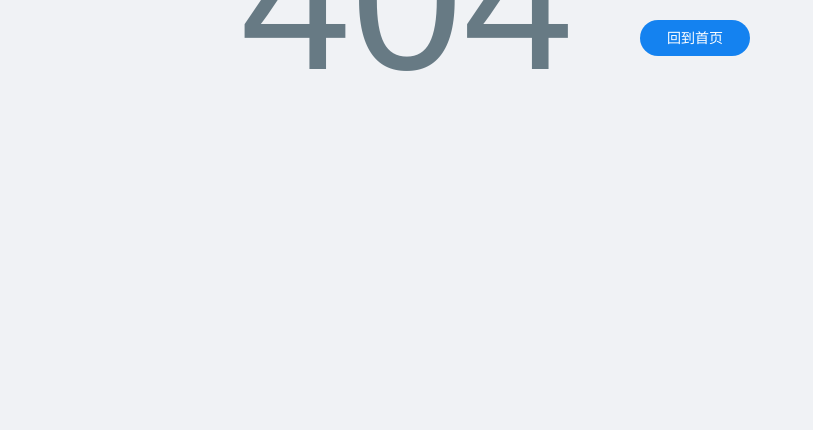
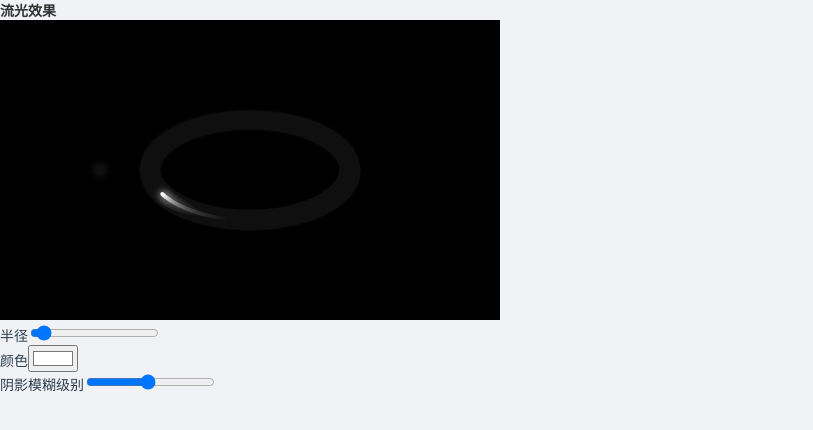
Before and after one commit to gyrate/visual, a Vue app: page /#/flow-light in a window 1280 px wide. Before the commit this address led to /#/404. Shown: the top 430 px of the page, without its empty margins (0-813 px from the left). Built offline with nearby package versions, Linux system fonts and the light colour scheme.

Commit message:
canvas实现流光效果

```diff
--- a/src/router/index.js
+++ b/src/router/index.js
@@ -4,18 +4,26 @@ Vue.use(VueRouter)
 
 var routes = [{
     path:'/',
-    redirect: "/color-hint"
+    redirect: "/flow-light"
 },{
     path: '/index',
+    meta: {title: '首页'},
     component:()=>import('@/views/Index')
 },{
     path:'/color-hint',
+    meta: {title: '颜色的构成'},
     component:()=>import('@/views/ColorHint')
 },{
+  path:'/flow-light',
+  meta: {title: '流光'},
+  component:()=>import('@/views/FlowLight')
+},{
     path:'/webgl-gm',
+    meta: {title: '着色器'},
     component:()=>import('@/views/WebglGM.vue')
 },{
     path:'/webgl-round',
+    meta: {title: '着色器'},
     component:()=>import('@/views/WebglRound.vue')
 },{
   path:'/webgl-repeat',
@@ -25,12 +33,15 @@ var routes = [{
   component:()=>import('@/views/ImageFilter.vue')
 }, {
   path: '/earth',
+  meta: {title: 'threejs 地球'},
   component: () => import('@/views/threejs/Earth.vue')
 }, {
   path: '/radar',
+  meta: {title: 'canvas 雷达'},
   component: () => import('@/views/Radar.vue')
 }, {
   path: '/lego',
+  meta: {title: 'threejs 坐标系'},
   component: () => import('@/views/threejs/Lego.vue')
 }]
 
--- /dev/null
+++ b/src/views/FlowLight.vue
@@ -0,0 +1,149 @@
+<template>
+  <div>
+    <h3>流光效果</h3>
+    <canvas width="500" height="300" ref="canvas"></canvas>
+
+    <div>
+      <label>半径</label>
+      <input type="range" v-model="r" min="1" max="20">
+    </div>
+    <div>
+      <label>颜色</label>
+      <input type="color" v-model="color">
+    </div>
+    <div>
+      <label>阴影模糊级别</label>
+      <input type="range" v-model="shadowBlur" min="1" max="20">
+    </div>
+
+  </div>
+</template>
+
+<script>
+//https://segmentfault.com/a/1190000008560571
+export default {
+  name: "FlowLight.vue",
+  components: {},
+  data() {
+    return {
+      ctx: null,
+      width: 0,
+      height: 0,
+      x: 100,
+      y: 150,
+      r: 2,
+      color: '#ffffff',
+      shadowBlur: 10,
+
+      //圆形轨迹
+      circleConf: {
+        centerX: 250,
+        centerY: 150,
+        radius: 80,
+        angle: Math.PI
+      },
+
+      //椭圆轨迹
+      ellipseConf: {
+        a: 100,
+        b: 50,
+        angle: 0,
+        centerX: 250,
+        centerY: 150
+      }
+
+    }
+  },
+  watch:{
+
+  },
+  mounted() {
+    this.init()
+    this.render()
+  },
+  methods: {
+    init(){
+      const canvas = this.$refs["canvas"]
+      const ctx = canvas.getContext("2d")
+      this.ctx = ctx
+      this.width = canvas.width
+      this.height = canvas.height
+    },
+
+    render(){
+      const {ctx, width, height} = this
+      var prev = ctx.globalCompositeOperation
+      ctx.globalCompositeOperation = 'destination-in'
+
+      ctx.globalAlpha = 0.97
+      ctx.fillRect(0,0, width, height)
+      ctx.globalCompositeOperation = prev
+      this.draw()
+
+      window.requestAnimationFrame(this.render)
+    },
+
+    draw(){
+      const {ctx, x, y, r, shadowBlur, color} = this
+
+      ctx.lineWidth = 0
+      // ctx.strokeStyle = "#fc0a4b"
+      ctx.shadowBlur = shadowBlur
+      ctx.shadowColor = color
+      ctx.fillStyle = color
+      ctx.fill()
+      ctx.beginPath()
+      ctx.arc( x, y, r, 0, Math.PI * 2 )
+
+      ctx.closePath()
+
+      //直线
+      // if (y > this.height || x > this.width) {
+      //   this.x = 0;
+      //   this.y = 0
+      // } else {
+      //   this.x += 2
+      //   this.y += 2
+      // }
+
+      //圆形
+      // const {centerX, centerY, radius, angle}  = this.circleConf
+      // this.x = centerX + radius * Math.cos(angle)
+      // this.y = centerY + radius * Math.sin(angle)
+      // if (angle > 2 * Math.PI) {
+      //   this.circleConf.angle = 0
+      // } else {
+      //   this.circleConf.angle += 0.02
+      // }
+
+      //椭圆
+      // x=a∗cos(t)
+      // y=b∗sin(t)
+      const {a, b, angle, centerX, centerY } = this.ellipseConf
+      this.x = a * Math.cos(angle) + centerX
+      this.y = b * Math.sin(angle) + centerY
+
+      if (angle > 2 * Math.PI) {
+        this.ellipseConf.angle = 0
+      } else {
+        this.ellipseConf.angle += 0.02
+      }
+
+
+      //贝塞尔曲线
+    },
+
+    hexToRgba(hex, opacity) {
+      return 'rgba(' + parseInt('0x' + hex.slice(1, 3)) + ',' + parseInt('0x' + hex.slice(3, 5)) + ','
+          + parseInt('0x' + hex.slice(5, 7)) + ',' + opacity + ')';
+    }
+
+  }
+}
+</script>
+
+<style lang="scss" type="text/scss">
+canvas {
+  background-color: #000;
+}
+</style>
```
